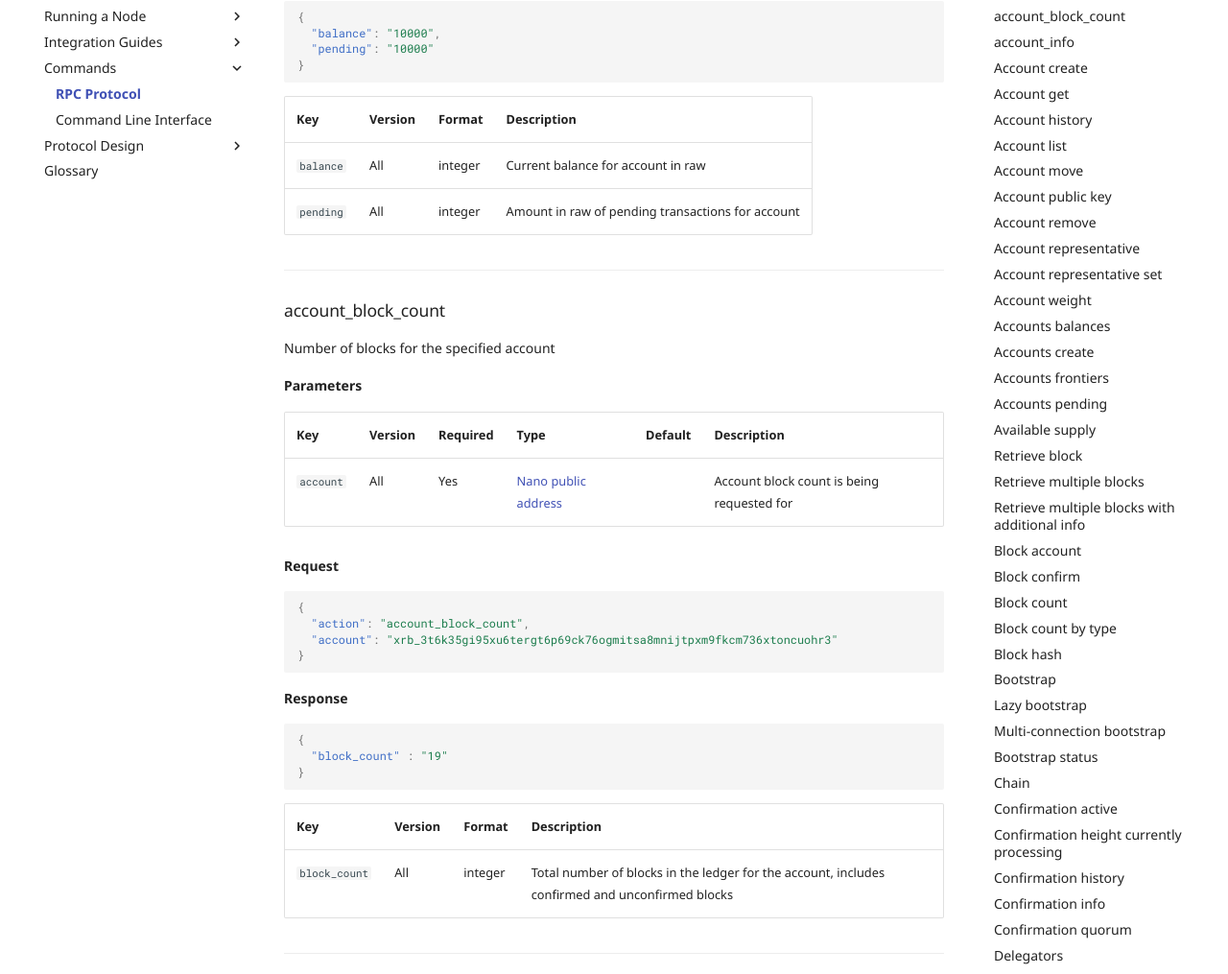
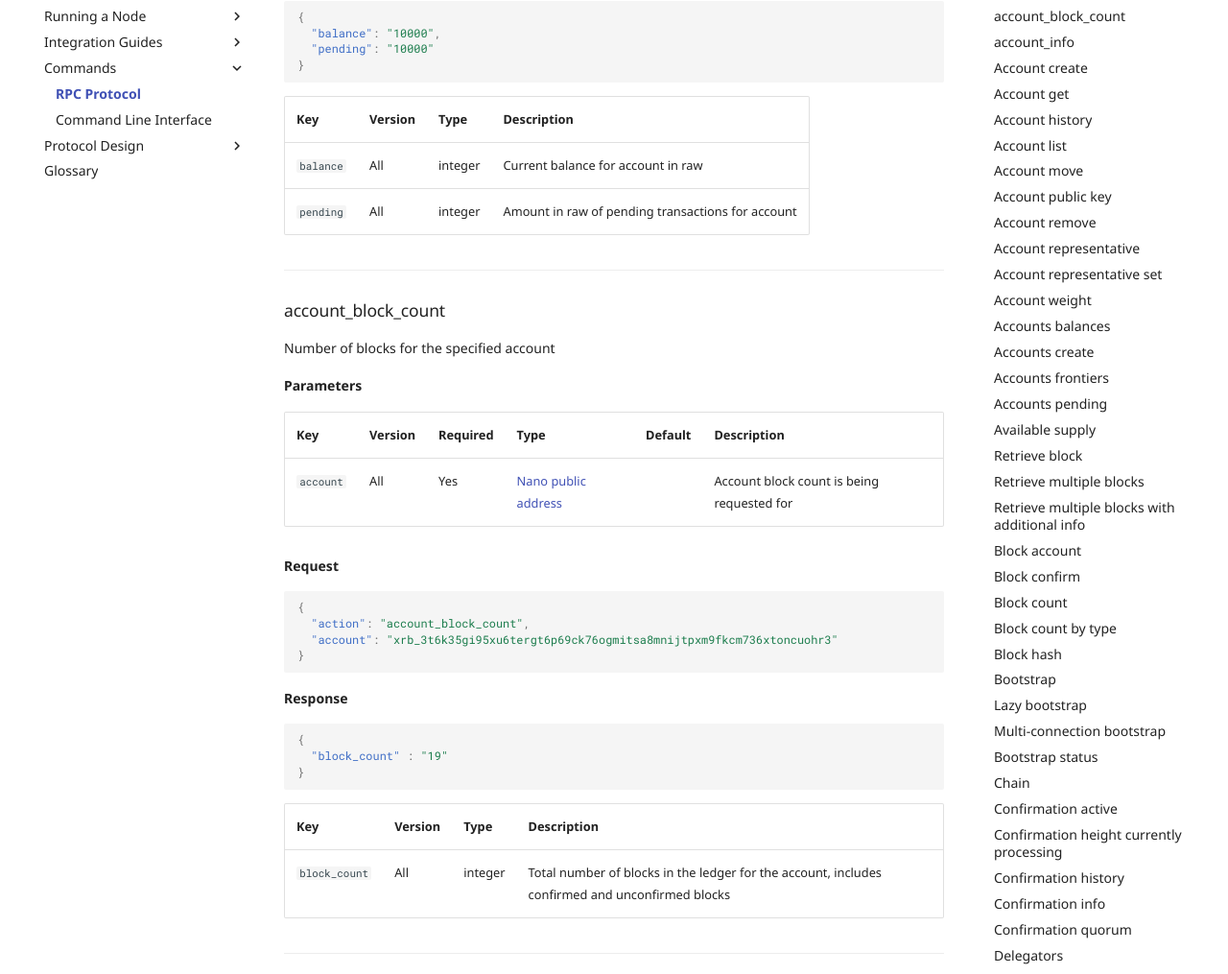
Before and after one commit to nanocurrency/nano-docs, an MkDocs documentation site: the page built from docs/commands/rpc-protocol.md, in a window 1280 px wide and 1400 px high, scrolled down 621 px. Shown: the part 145-1160 px from the top of the window at 96% size. Built offline with MkDocs 1.6.1 and Material for MkDocs 9.7.7, drawn with Linux system fonts in a browser that asks for light colours; comment, search, counter and statistics services are not loaded.

Commit message:
Update field name on response tables

````diff
--- a/docs/commands/rpc-protocol.md
+++ b/docs/commands/rpc-protocol.md
@@ -35,7 +35,7 @@ Balance information for account in raw
 }
 ```
 
-| Key | Version | Format | Description |
+| Key | Version | Type | Description |
 |     |         |        |             |
 | `balance` | All | integer | Current balance for account in raw |
 | `pending` | All | integer | Amount in raw of pending transactions for account |
@@ -66,7 +66,7 @@ Number of blocks for the specified account
 }
 ```
 
-| Key | Version | Format | Description |
+| Key | Version | Type | Description |
 |     |         |        |             |
 | `block_count` | All | integer | Total number of blocks in the ledger for the account, includes confirmed and unconfirmed blocks |
 
@@ -112,7 +112,7 @@ Important information from the local database for the provided account. Only wor
 }
 ```
 
-| Key | Version | Format | Description |
+| Key | Version | Type | Description |
 |     |         |        |             |
 | `frontier`             | All   | [block hash] | Frontier (head) block hash for account |
 | `open_block`           | All   | [block hash] | First block on account |
````
